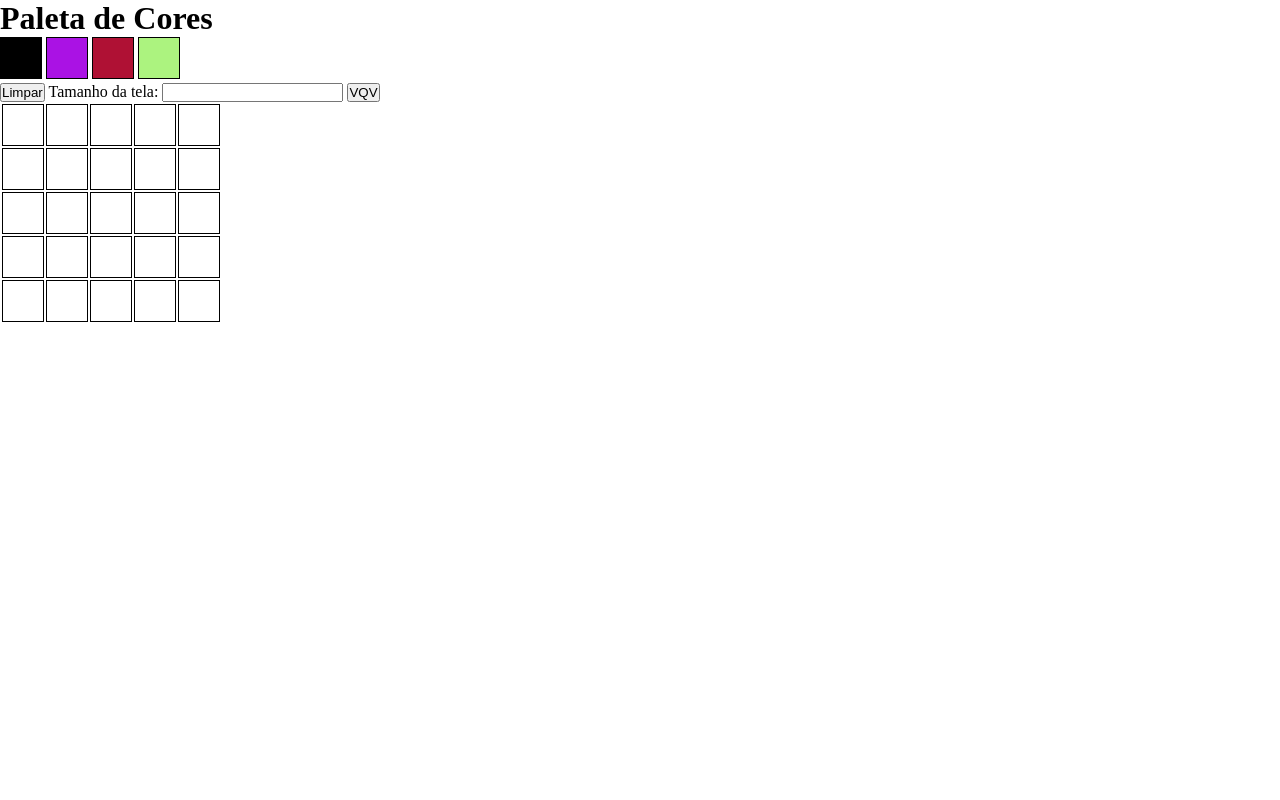
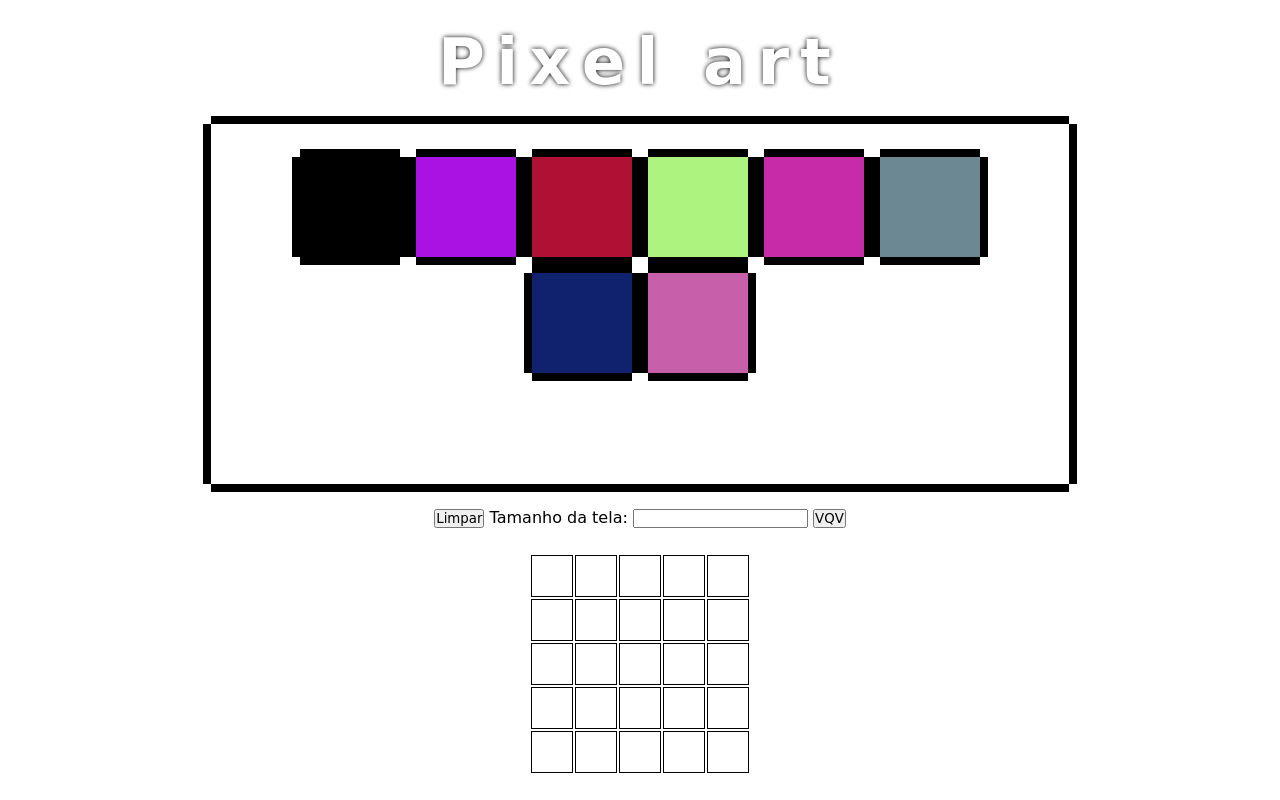
Before and after one commit to unamednada/pixel-art, a website: page index.html in a window 1280 px wide. Drawn offline with Linux system fonts and the light colour scheme; a web font is replaced by a local one.

Commit message:
Add css to text and color pallete. install pixel-borders

```diff
--- a/index.html
+++ b/index.html
@@ -4,25 +4,27 @@
   <meta charset="UTF-8">
   <meta http-equiv="X-UA-Compatible" content="IE=edge">
   <meta name="viewport" content="width=device-width, initial-scale=1.0">
-  <title>Projeto Pixels Art - Gustavo Dias - Trybe</title>
+  <title>Pixel Art</title>
   <link rel="stylesheet" href="public/style.css">
 </head>
 <body>
-  <h1 id="title">Paleta de Cores</h1>
-  <section id="color-palette">
-    <div class="color"></div>
-    <div class="color"></div>
-    <div class="color"></div>
-    <div class="color"></div>
+  <h1 id="title">Pixel art</h1>
+  <section id="color-palette" class="pixel-border">
+    <div class="color pixel-border"></div>
+    <div class="color pixel-border"></div>
+    <div class="color pixel-border"></div>
+    <div class="color pixel-border"></div>
+    <div class="color pixel-border"></div>
+    <div class="color pixel-border"></div>
+    <div class="color pixel-border"></div>
+    <div class="color pixel-border"></div>
   </section>
   <section id="settings">
     <button id="clear-board">Limpar</button>
     <label for="board-size">Tamanho da tela:</label>
     <input type="number" id="board-size" min="1">
     <button id="generate-board">VQV</button>
-
   </section>
-
   <table id="pixel-board">
   </table>
   <script src="public/script.js"></script>
--- a/package.json
+++ b/package.json
@@ -16,6 +16,7 @@
   },
   "dependencies": {
     "eslint-config-trybe-fundamentals": "1.1.0",
-    "express": "^4.18.1"
+    "express": "^4.18.1",
+    "pixel-borders": "^1.1.4"
   }
 }
--- a/public/style.css
+++ b/public/style.css
@@ -1,13 +1,47 @@
+@import url('https://fonts.googleapis.com/css2?family=Odibee+Sans&display=swap');
+
 * {
   margin: 0;
   padding: 0;
+  font-family: 'Odibee Sans', cursive;
+}
+
+body {
+  display: flex;
+  flex-direction: column;
+  justify-content: space-evenly;
+  align-items: center;
+  height: 100vh;
+}
+
+#title {
+  font-size: 4rem;
+  font-weight: bold;
+  color: #fff;
+  text-shadow: 0 0 5px #000;
+  letter-spacing: 0.7rem;
+}
+
+#color-palette {
+  display: flex;
+  flex-wrap: wrap;
+  justify-content: center;
+  width: 63%;
+  padding: 2% 2% 8% 2%;
+}
+
+.pixel-border {
+  box-shadow: -8px 0 0 0 black,
+    8px 0 0 0 black,
+    0 -8px 0 0 black,
+    0 8px 0 0 black;
 }
 
 .color {
   display: inline-block;
-  border: 1px solid black;
-  height: 40px;
-  width: 40px;
+  height: 100px;
+  width: 100px;
+  margin: 1%;
 }
 
 .pixel {
```
Also changed, not shown: public/main.scss (added), 1 other file.
